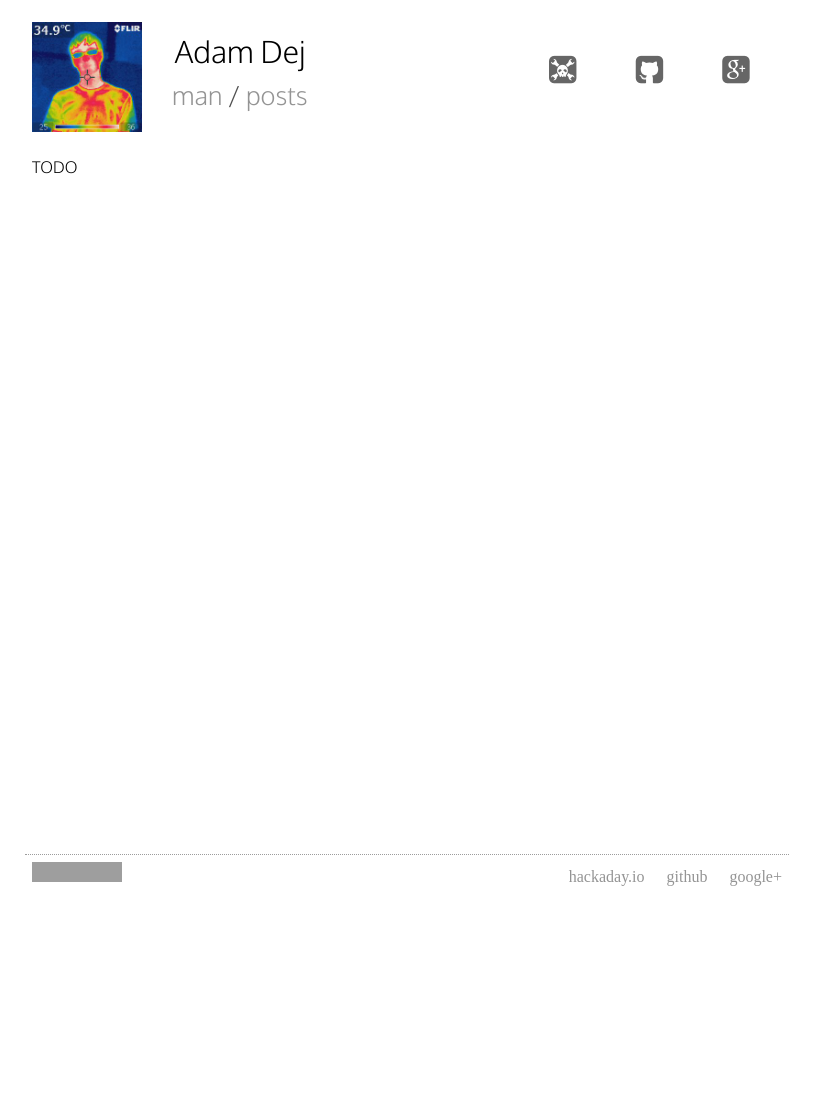
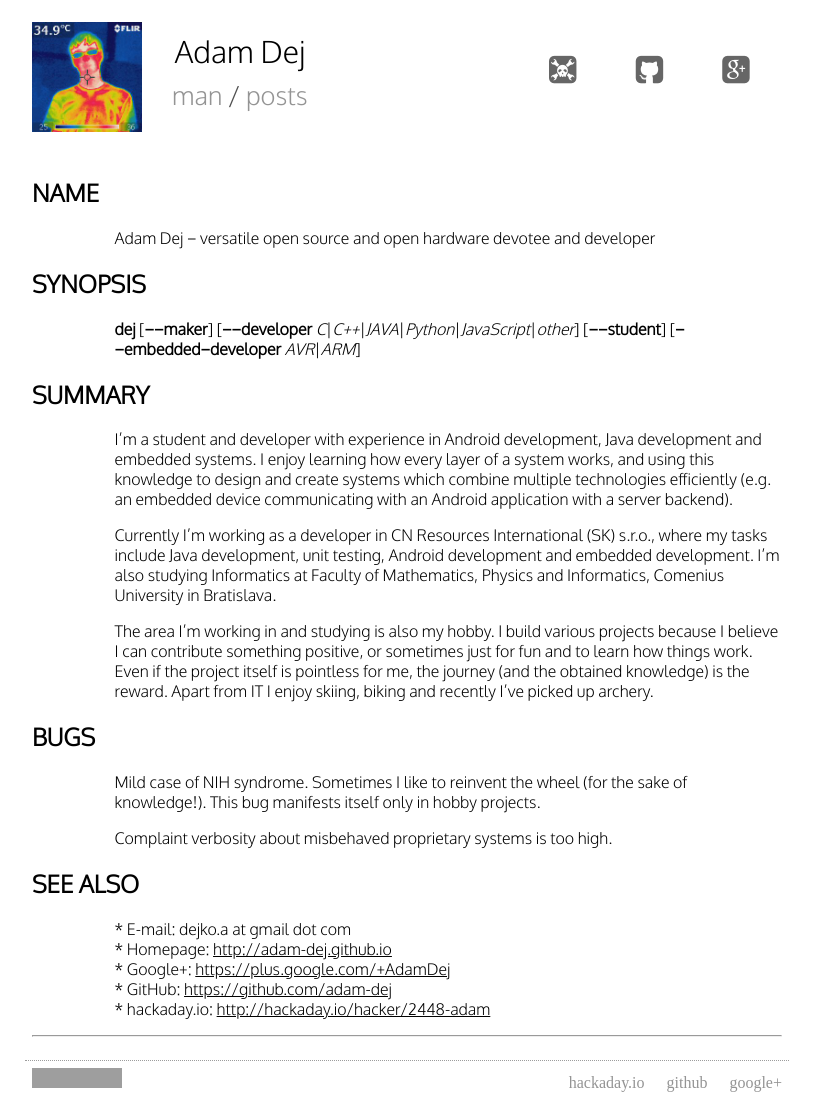
Before and after one commit to adam-dej/adam-dej.github.io, a Jekyll site: the page built from man.html, in a window 1280 px wide. Shown: the whole page, without its empty margins (233-1046 px from the left). Built offline with Jekyll 4.4.1, drawn with Linux system fonts in a browser that asks for light colours; some web fonts are replaced; before the commit the page ends 900 px from its top, so only the background shows below that; grey boxes are pictures that could not be loaded.

Commit message:
Add man page

```diff
--- a/man.html
+++ b/man.html
@@ -1,6 +1,83 @@
 ---
 layout: default
-title: dej(1)
+title: DEJ(7)
 ---
 
-TODO
+<h2>NAME
+<a name="NAME"></a>
+</h2>
+
+
+<p style="margin-left:11%; margin-top: 1em">Adam Dej
+&minus; versatile open source and open hardware devotee and
+developer</p>
+
+<h2>SYNOPSIS
+<a name="SYNOPSIS"></a>
+</h2>
+
+
+<p style="margin-left:11%; margin-top: 1em"><b>dej</b>
+[<b>&minus;&minus;maker</b>] [<b>&minus;&minus;developer</b>
+<i>C</i>|<i>C++</i>|<i>JAVA</i>|<i>Python</i>|<i>JavaScript</i>|<i>other</i>]
+[<b>&minus;&minus;student</b>]
+[<b>&minus;&minus;embedded&minus;developer</b>
+<i>AVR</i>|<i>ARM</i>]</p>
+
+<h2>SUMMARY
+<a name="SUMMARY"></a>
+</h2>
+
+
+<p style="margin-left:11%; margin-top: 1em">I&rsquo;m a
+student and developer with experience in Android
+development, Java development and embedded systems. I enjoy
+learning how every layer of a system works, and using this
+knowledge to design and create systems which combine
+multiple technologies efficiently (e.g. an embedded device
+communicating with an Android application with a server
+backend).</p>
+
+<p style="margin-left:11%; margin-top: 1em">Currently
+I&rsquo;m working as a developer in CN Resources
+International (SK) s.r.o., where my tasks include Java
+development, unit testing, Android development and embedded
+development. I&rsquo;m also studying Informatics at Faculty
+of Mathematics, Physics and Informatics, Comenius University
+in Bratislava.</p>
+
+<p style="margin-left:11%; margin-top: 1em">The area
+I&rsquo;m working in and studying is also my hobby. I build
+various projects because I believe I can contribute
+something positive, or sometimes just for fun and to learn
+how things work. Even if the project itself is pointless for
+me, the journey (and the obtained knowledge) is the reward.
+Apart from IT I enjoy skiing, biking and recently I&rsquo;ve
+picked up archery.</p>
+
+<h2>BUGS
+<a name="BUGS"></a>
+</h2>
+
+
+<p style="margin-left:11%; margin-top: 1em">Mild case of
+NIH syndrome. Sometimes I like to reinvent the wheel (for
+the sake of knowledge!). This bug manifests itself only in
+hobby projects.</p>
+
+<p style="margin-left:11%; margin-top: 1em">Complaint
+verbosity about misbehaved proprietary systems is too
+high.</p>
+
+<h2>SEE ALSO
+<a name="SEE ALSO"></a>
+</h2>
+
+
+<p style="margin-left:11%; margin-top: 1em">* E-mail:
+dejko.a at gmail dot com <br>
+* Homepage: <a href="http://adam-dej.github.io">http://adam-dej.github.io</a> <br>
+* Google+: <a href="https://plus.google.com/+AdamDej">https://plus.google.com/+AdamDej</a> <br>
+* GitHub: <a href="https://github.com/adam-dej">https://github.com/adam-dej</a> <br>
+* hackaday.io: <a href="http://hackaday.io/hacker/2448-adam">http://hackaday.io/hacker/2448-adam</a></p>
+<hr>
```
